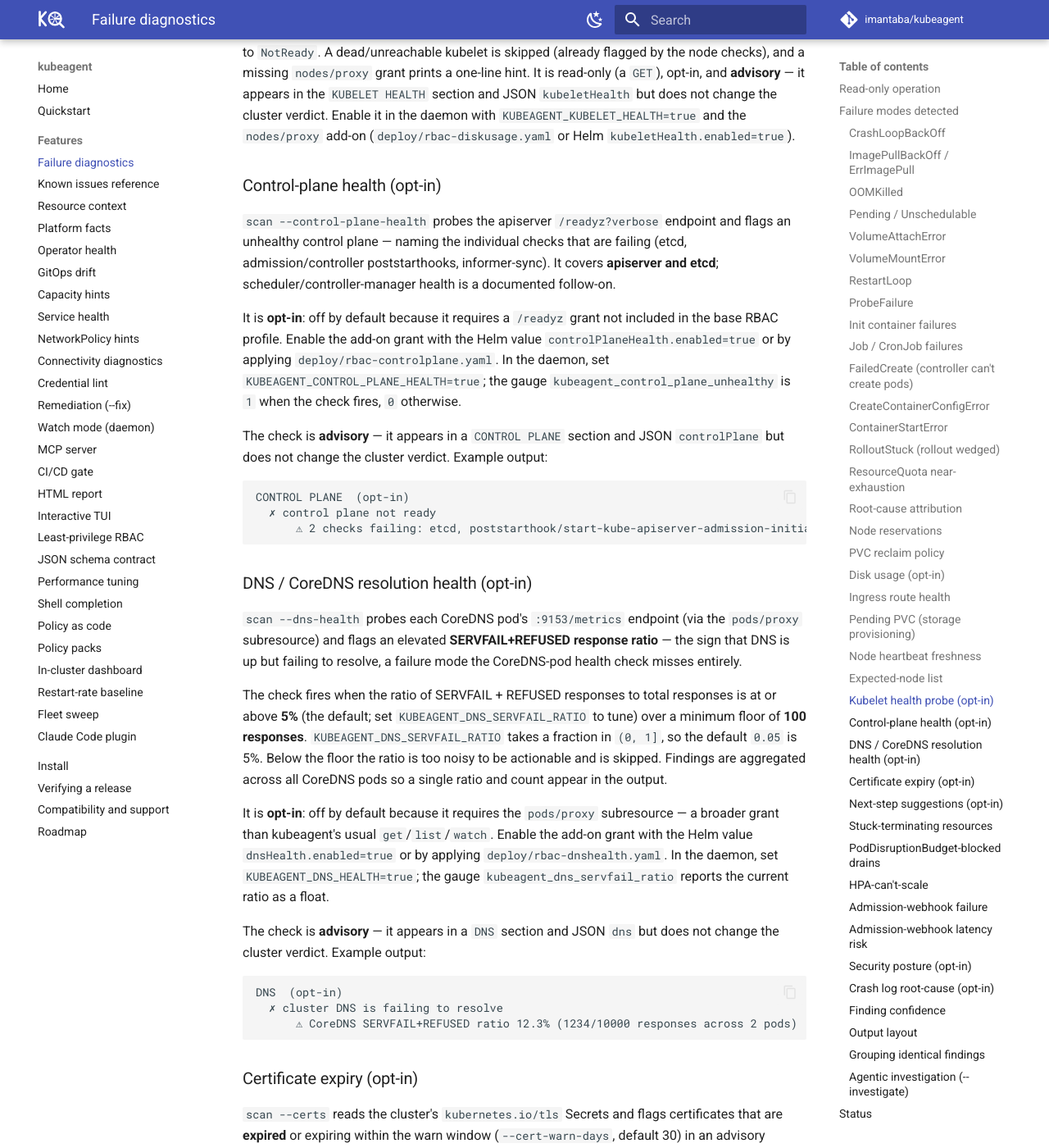
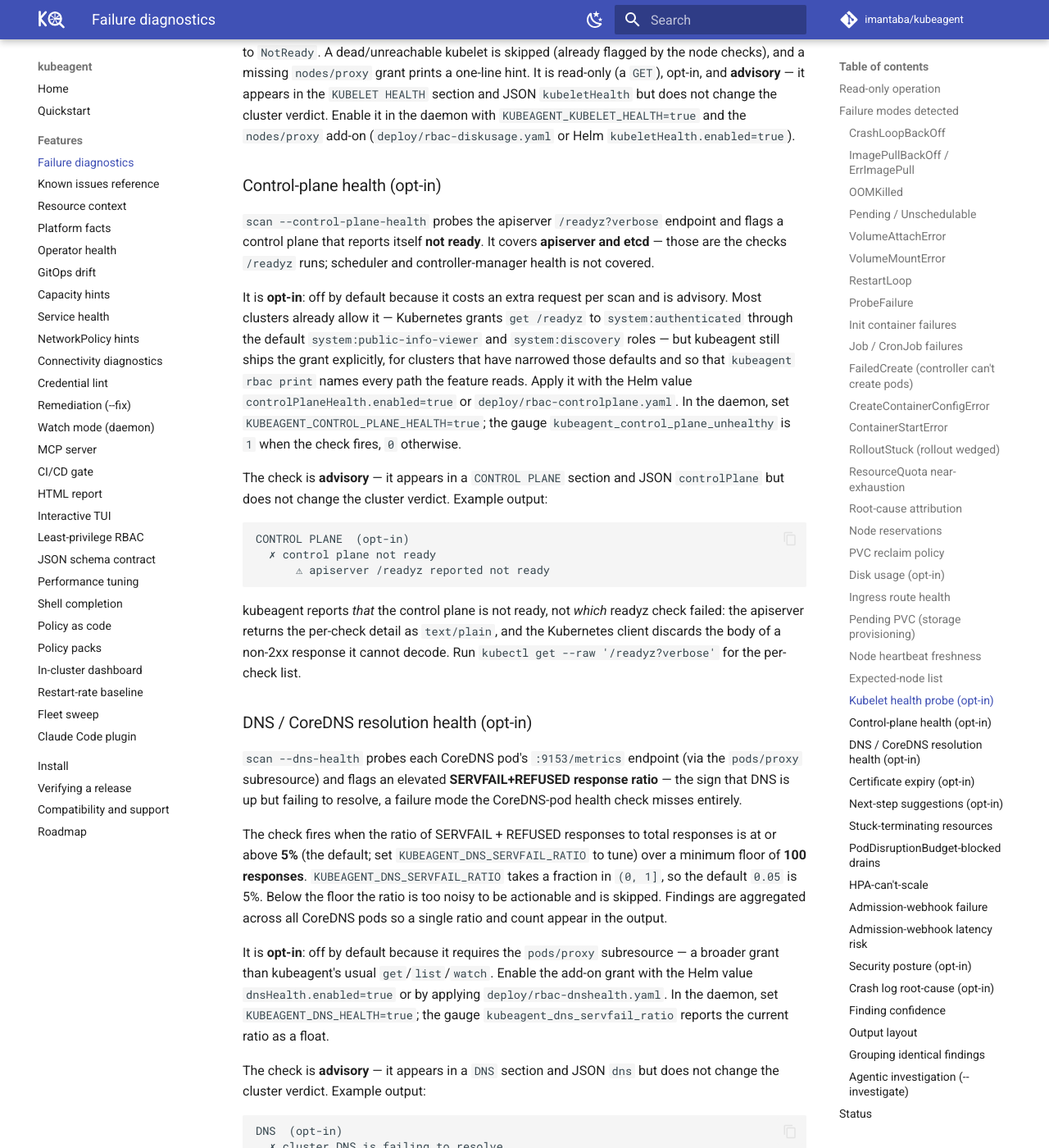
Before and after one commit to imantaba/kubeagent, an MkDocs documentation site: the page built from website/docs/features/diagnostics.md, in a window 1280 px wide and 1400 px high, scrolled down 12825 px. Shown: the whole window at 82% size. Built offline with MkDocs 1.6.1 and Material for MkDocs 9.7.7, drawn with Linux system fonts in a browser that asks for light colours; comment, search, counter and statistics services are not loaded.

Commit message:
docs(diagnostics,roadmap,rbac): fix the control-plane check's example, opt-in reason and follow-on claim (R80, R82, R87)
R79(A) already landed (statusCodeFrom in internal/collect/collect.go),
which fixed the classifier but left the doc's per-check example and
opt-in rationale unreachable and untrue respectively.

R80: the example output block showed a check name Kubernetes no
longer uses (poststarthook/start-kube-apiserver-admission-initializer)
and a per-check failing-checks line the renderer cannot produce --
confirmed against internal/report/report.go's printControlPlane,
which emits the generic 'apiserver /readyz reported not ready' line
whenever Failed is empty, which it always is on this path (the
apiserver's per-check detail is text/plain and client-go discards a
non-2xx body it cannot decode). Rewrite the paragraph and example to
match, and add a sentence pointing at 'kubectl get --raw
/readyz?verbose' for the per-check list.

R82: the stated reason the check is opt-in (a missing RBAC grant) does
not hold on a default cluster -- Kubernetes' own system:public-info-viewer
and system:discovery ClusterRoles already grant get /readyz to
system:authenticated, confirmed live and unchanged in
internal/rbacprofile (the controlplane Feature's own
NonResourceURLs rule is untouched). Narrow the sentence in
diagnostics.md and roadmap.md to the real reasons (an extra request,
advisory), and add a paragraph to rbac.md's feature table section
saying the grant is usually already held.

R87: delete the 'documented follow-on' promise for
scheduler/controller-manager coverage in both diagnostics.md and
roadmap.md -- no such work is planned, and the roadmap gains no new
item.

Signed-off-by: imantaba <itn.taba@gmail.com>

````diff
--- a/website/docs/features/diagnostics.md
+++ b/website/docs/features/diagnostics.md
@@ -589,15 +589,17 @@ with `KUBEAGENT_KUBELET_HEALTH=true` and the `nodes/proxy` add-on
 ### Control-plane health (opt-in)
 
 `scan --control-plane-health` probes the apiserver `/readyz?verbose` endpoint
-and flags an unhealthy control plane — naming the individual checks that are
-failing (etcd, admission/controller poststarthooks, informer-sync). It covers
-**apiserver and etcd**; scheduler/controller-manager health is a documented
-follow-on.
+and flags a control plane that reports itself **not ready**. It covers
+**apiserver and etcd** — those are the checks `/readyz` runs; scheduler and
+controller-manager health is not covered.
 
-It is **opt-in**: off by default because it requires a `/readyz` grant not
-included in the base RBAC profile. Enable the add-on grant with the Helm value
-`controlPlaneHealth.enabled=true` or by applying
-`deploy/rbac-controlplane.yaml`. In the daemon, set
+It is **opt-in**: off by default because it costs an extra request per scan and
+is advisory. Most clusters already allow it — Kubernetes grants `get /readyz`
+to `system:authenticated` through the default `system:public-info-viewer` and
+`system:discovery` roles — but kubeagent still ships the grant explicitly, for
+clusters that have narrowed those defaults and so that `kubeagent rbac print`
+names every path the feature reads. Apply it with the Helm value
+`controlPlaneHealth.enabled=true` or `deploy/rbac-controlplane.yaml`. In the daemon, set
 `KUBEAGENT_CONTROL_PLANE_HEALTH=true`; the gauge
 `kubeagent_control_plane_unhealthy` is `1` when the check fires, `0`
 otherwise.
@@ -608,8 +610,13 @@ The check is **advisory** — it appears in a `CONTROL PLANE` section and JSON
 ```text
 CONTROL PLANE  (opt-in)
   ✗ control plane not ready
-      ⚠ 2 checks failing: etcd, poststarthook/start-kube-apiserver-admission-initializer
+      ⚠ apiserver /readyz reported not ready
 ```
+
+kubeagent reports *that* the control plane is not ready, not *which* readyz
+check failed: the apiserver returns the per-check detail as `text/plain`, and
+the Kubernetes client discards the body of a non-2xx response it cannot
+decode. Run `kubectl get --raw '/readyz?verbose'` for the per-check list.
 
 ### DNS / CoreDNS resolution health (opt-in)
 
````
Also changed, not shown: website/docs/features/rbac.md (+9 -0 lines), website/docs/roadmap.md (+7 -5 lines).
